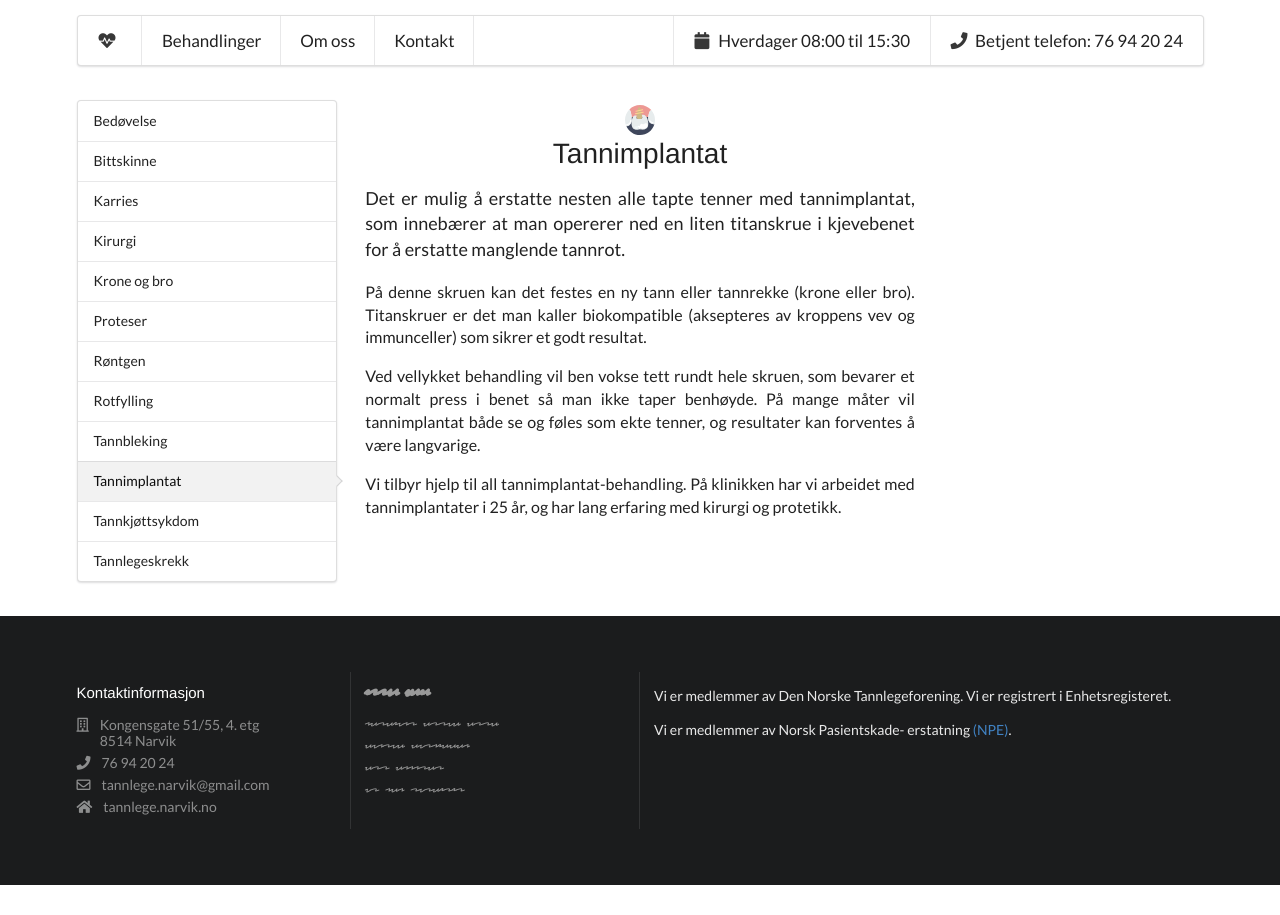
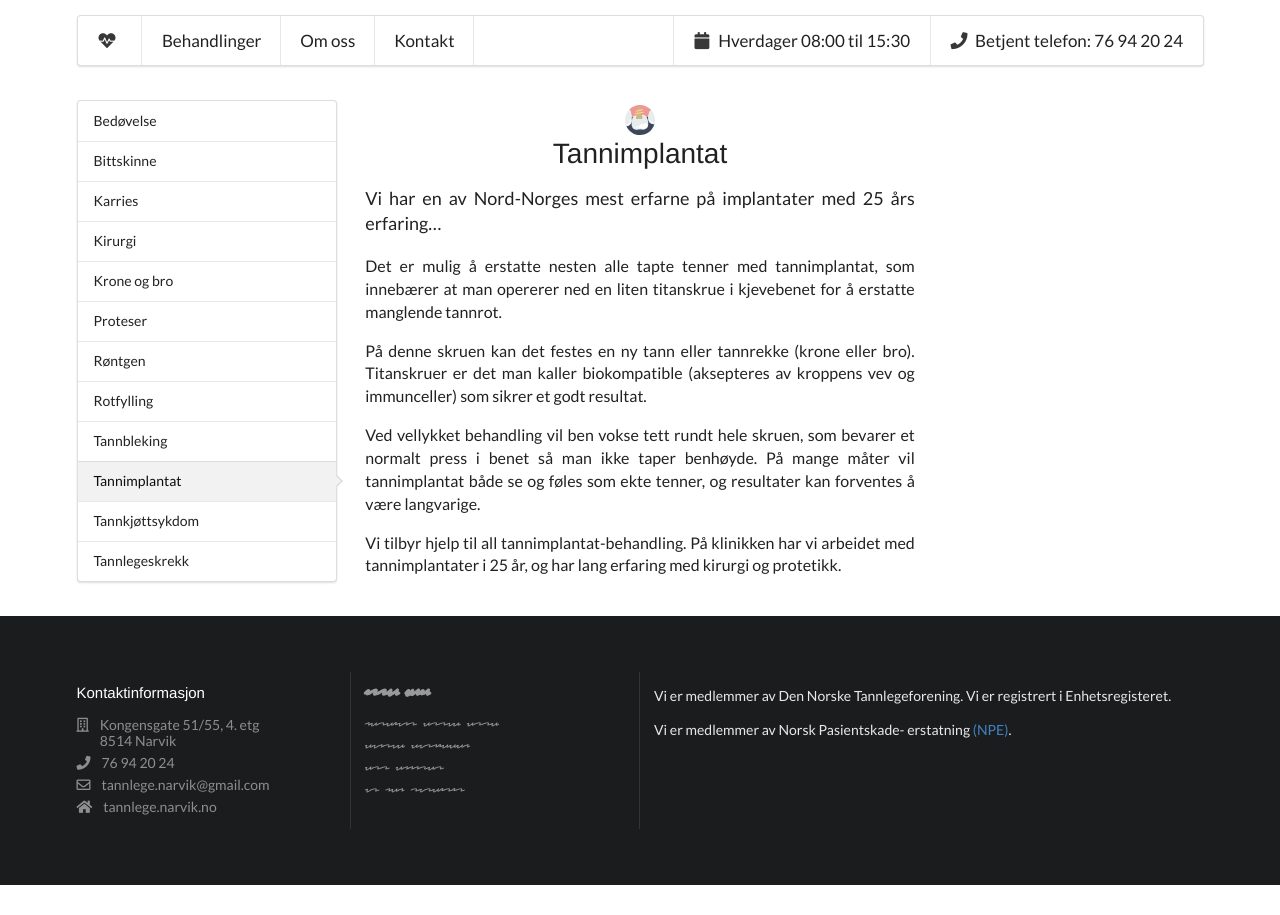
Before and after one commit to Starefossen/tannlege.narvik.no, a Jekyll site: the page built from _treatments/tannimplantat.md, in a window 1280 px wide. Built offline with Jekyll 4.4.1, drawn with Linux system fonts in a browser that asks for light colours; nearby versions of some CDN libraries.

Commit message:
Update tannimplantat.md

```diff
--- a/_treatments/tannimplantat.md
+++ b/_treatments/tannimplantat.md
@@ -4,11 +4,13 @@ title: Tannimplantat
 image: implants-1
 ---
 
+Vi har en av Nord-Norges mest erfarne på implantater med 25 års erfaring...
+
+<!--more-->
+
 Det er mulig å erstatte nesten alle tapte tenner med tannimplantat, som
 innebærer at man opererer ned en liten titanskrue i kjevebenet for å erstatte
 manglende tannrot.
-
-<!--more-->
 
 På denne skruen kan det festes en ny tann eller tannrekke (krone eller bro).
 Titanskruer er det man kaller biokompatible (aksepteres av kroppens vev og
```
